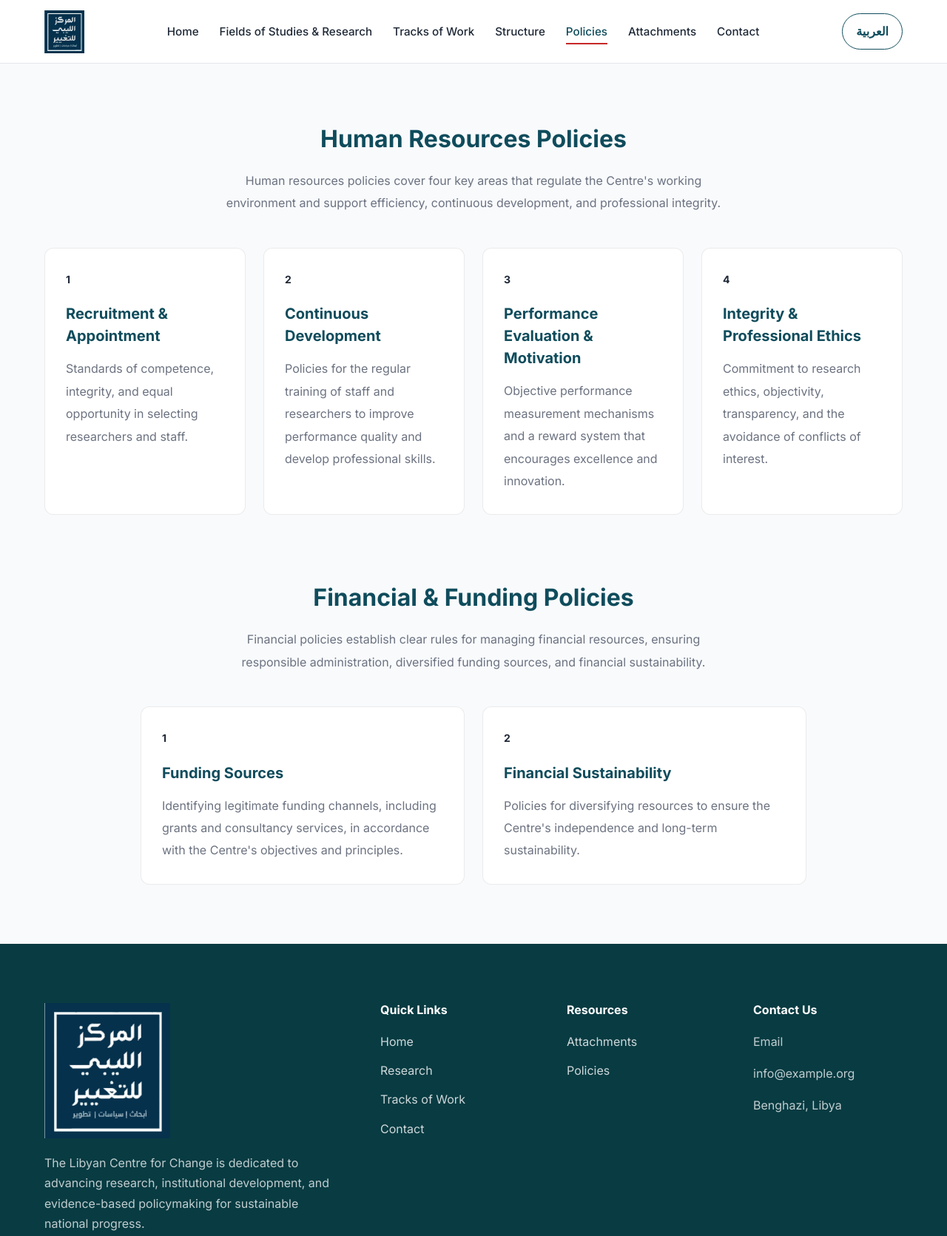
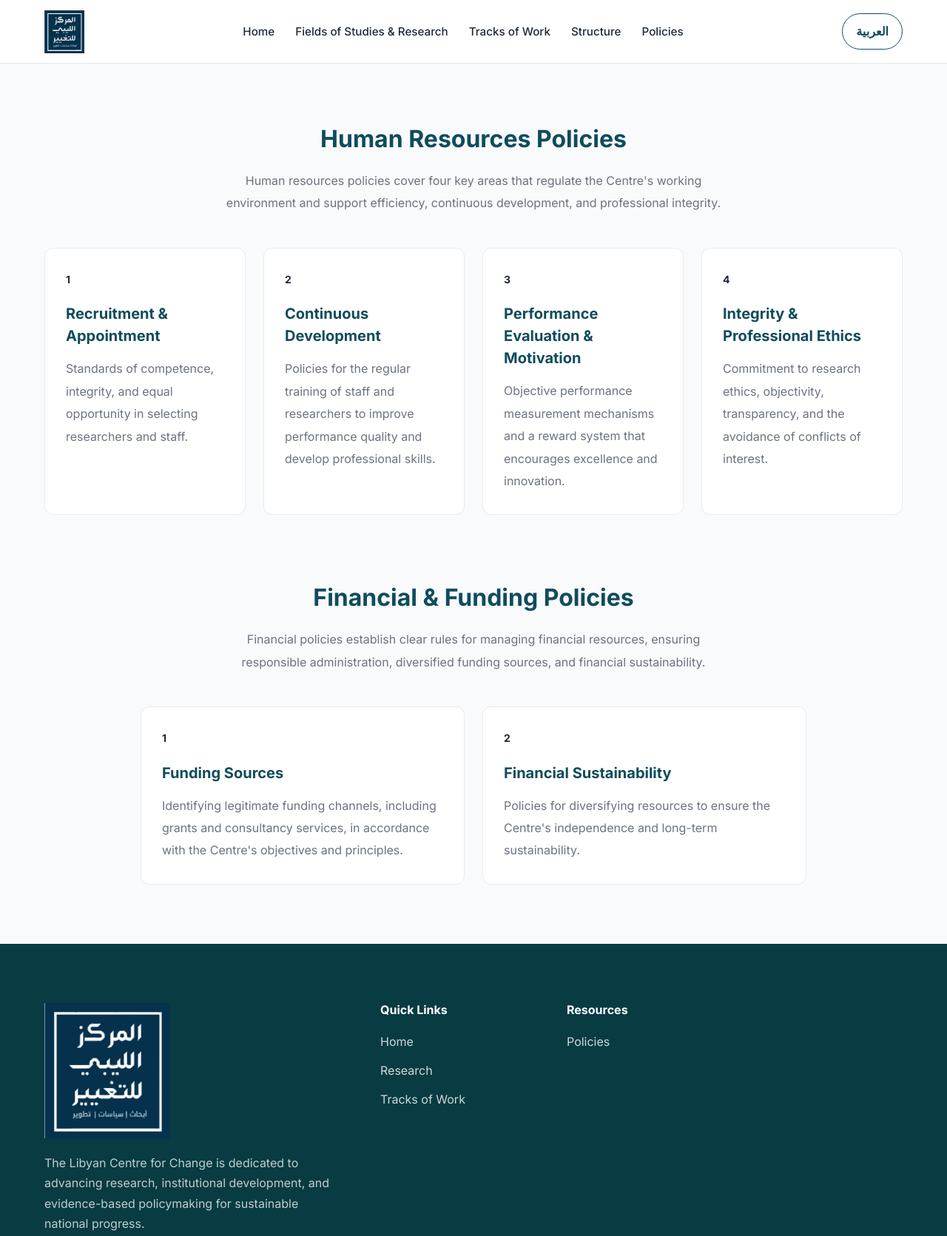
Before and after one commit to Mariambarghathi/Libyan-Change-Center, a plain HTML site: page policies.html in a window 1280 px wide. Shown: the top 1671 px of the page at 74% size. Drawn offline with Linux system fonts and the light colour scheme.

Commit message:
Refactor navigation and footer links in policies.html

```diff
--- a/policies.html
+++ b/policies.html
@@ -41,35 +41,19 @@ HEADER
           <!-- Navigation -->
 
           <nav class="nav">
-            <ul class="nav-links">
-              <li>
-                <a href="index.html"> Home </a>
-              </li>
+        <ul class="nav-links">
 
-              <li>
-                <a href="fields.html"> Fields of Studies & Research </a>
-              </li>
+    <li><a href="index.html">Home</a></li>
 
-              <li>
-                <a href="tracks.html"> Tracks of Work </a>
-              </li>
+    <li><a href="fields.html">Fields of Studies & Research</a></li>
 
-              <li>
-                <a href="structure.html"> Structure </a>
-              </li>
+    <li><a href="tracks.html">Tracks of Work</a></li>
 
-              <li>
-                <a href="policies.html" class="active"> Policies </a>
-              </li>
+    <li><a href="structure.html">Structure</a></li>
 
-              <li>
-                <a href="attachments.html"> Attachments </a>
-              </li>
+    <li><a href="policies.html">Policies</a></li>
 
-              <li>
-                <a href="contact.html"> Contact </a>
-              </li>
-            </ul>
+</ul>
           </nav>
 
           <!-- Right Side -->
@@ -290,25 +274,17 @@ FOOTER
           <!-- Column 2 -->
 
           <div>
-            <h4>Quick Links</h4>
+          <h4>Quick Links</h4>
 
-            <ul>
-              <li>
-                <a href="index.html"> Home </a>
-              </li>
+<ul>
 
-              <li>
-                <a href="fields.html"> Research </a>
-              </li>
+    <li><a href="index.html">Home</a></li>
 
-              <li>
-                <a href="tracks.html"> Tracks of Work </a>
-              </li>
+    <li><a href="fields.html">Research</a></li>
 
-              <li>
-                <a href="contact.html"> Contact </a>
-              </li>
-            </ul>
+    <li><a href="tracks.html">Tracks of Work</a></li>
+
+</ul>
           </div>
 
           <!-- Column 3 -->
@@ -317,9 +293,7 @@ FOOTER
             <h4>Resources</h4>
 
             <ul>
-              <li>
-                <a href="attachments.html"> Attachments </a>
-              </li>
+
 
               <li>
                 <a href="policies.html"> Policies </a>
@@ -330,25 +304,7 @@ FOOTER
 
           <!-- Column 4 -->
 
-        <div>
 
-<h4>
-Contact Us
-</h4>
-
-<p>
-Email
-</p>
-
-<p>
-info@example.org
-</p>
-
-<p>
-Benghazi, Libya
-</p>
-
-</div>
         </div>
 
         <div class="footer-bottom">
```
